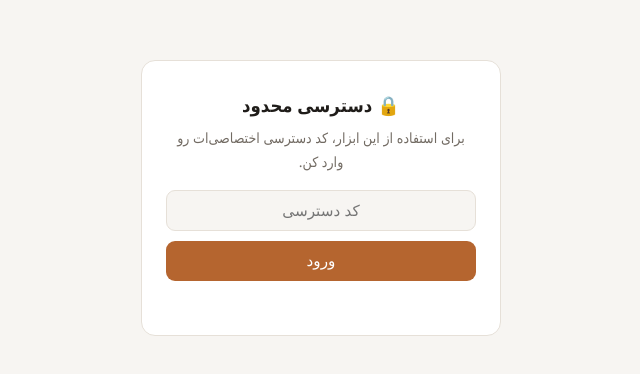
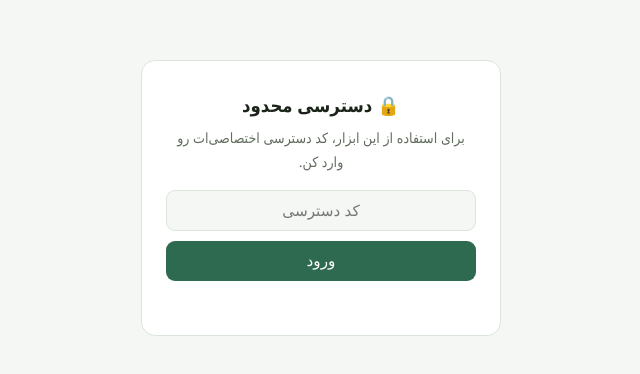
Before and after one commit to farkhondekokabi/Plansaz, a plain HTML site: page index.html in a window 1280 px wide. Shown: the part 202-576 px from the top of the page, without its empty margins (319-959 px from the left). Drawn offline with nearby package versions, Linux system fonts and the light colour scheme.

Commit message:
Update index.html

```diff
--- a/index.html
+++ b/index.html
@@ -3,24 +3,24 @@
 <head>
 <meta charset="UTF-8">
 <meta name="viewport" content="width=device-width, initial-scale=1, viewport-fit=cover">
-<title>منتور هوشمند کسب‌وکار</title>
+<title>پلن‌ساز | دستیار ساخت بیزنس‌پلن</title>
 <style>
 :root{
-  --bg:#f7f5f2; --card:#ffffff; --ink:#1f1c19; --muted:#726b63;
-  --accent:#b5652f; --accent2:#3f6b52; --line:#e6e0d8; --danger:#a1442f;
+  --bg:#f4f7f4; --card:#ffffff; --ink:#1a2419; --muted:#5f6d5c;
+  --accent:#2d6a4f; --accent2:#c9962c; --line:#dbe5db; --danger:#b34a3a;
   box-sizing:border-box;
   padding-top:env(safe-area-inset-top,0px);
   padding-bottom:env(safe-area-inset-bottom,0px);
 }
 @media (prefers-color-scheme: dark){
   :root:not([data-theme="light"]){
-    --bg:#17140f; --card:#211d18; --ink:#f1ece4; --muted:#a89d90;
-    --accent:#e08a4c; --accent2:#6fae8c; --line:#332c24;
+    --bg:#0f1611; --card:#1a2419; --ink:#e8efe6; --muted:#95a592;
+    --accent:#5fa77e; --accent2:#e0b45a; --line:#2a3829;
   }
 }
 :root[data-theme="dark"]{
-  --bg:#17140f; --card:#211d18; --ink:#f1ece4; --muted:#a89d90;
-  --accent:#e08a4c; --accent2:#6fae8c; --line:#332c24;
+  --bg:#0f1611; --card:#1a2419; --ink:#e8efe6; --muted:#95a592;
+  --accent:#5fa77e; --accent2:#e0b45a; --line:#2a3829;
 }
 html{scroll-padding-top:env(safe-area-inset-top,0px); height:100%;}
 *{box-sizing:border-box;}
@@ -119,8 +119,8 @@ body.locked > .wrap{display:none;}
 </div>
 <div class="wrap">
 <header>
-  <h1>منتور هوشمند کسب‌وکار</h1>
-  <div class="sub">مرحله به مرحله جلو برو، به راهنمای منتور توجه کن، پیشرفتت خودکار ذخیره می‌شود.</div>
+  <h1>پلن‌ساز</h1>
+  <div class="sub">مرحله به مرحله بیزنس‌پلنت رو بساز، راهنمای هر بخش رو بخون، پیشرفتت خودکار ذخیره می‌شه.</div>
   <div class="progress-row">
     <div class="bar"><div id="barFill" style="width:0%"></div></div>
     <div class="pct" id="pctText">۰٪</div>
```
